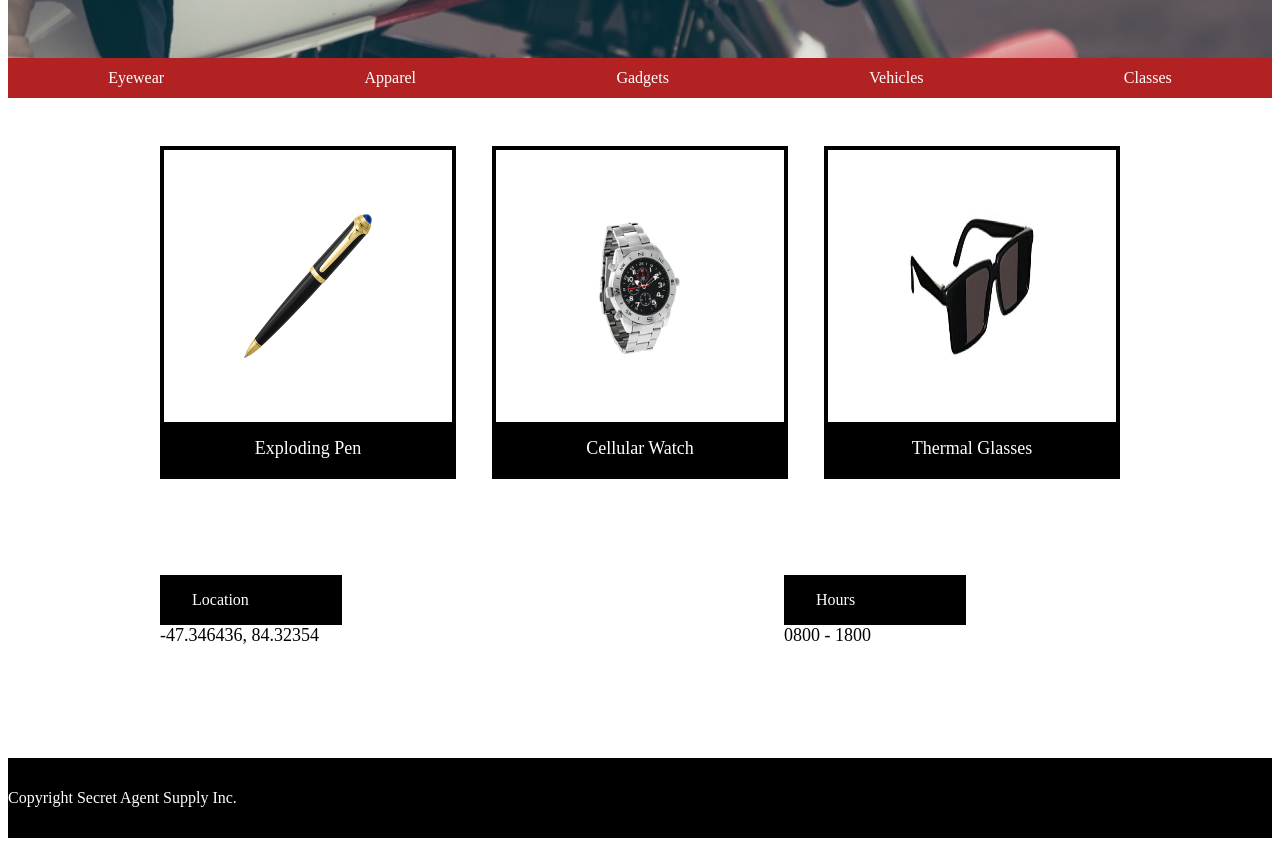
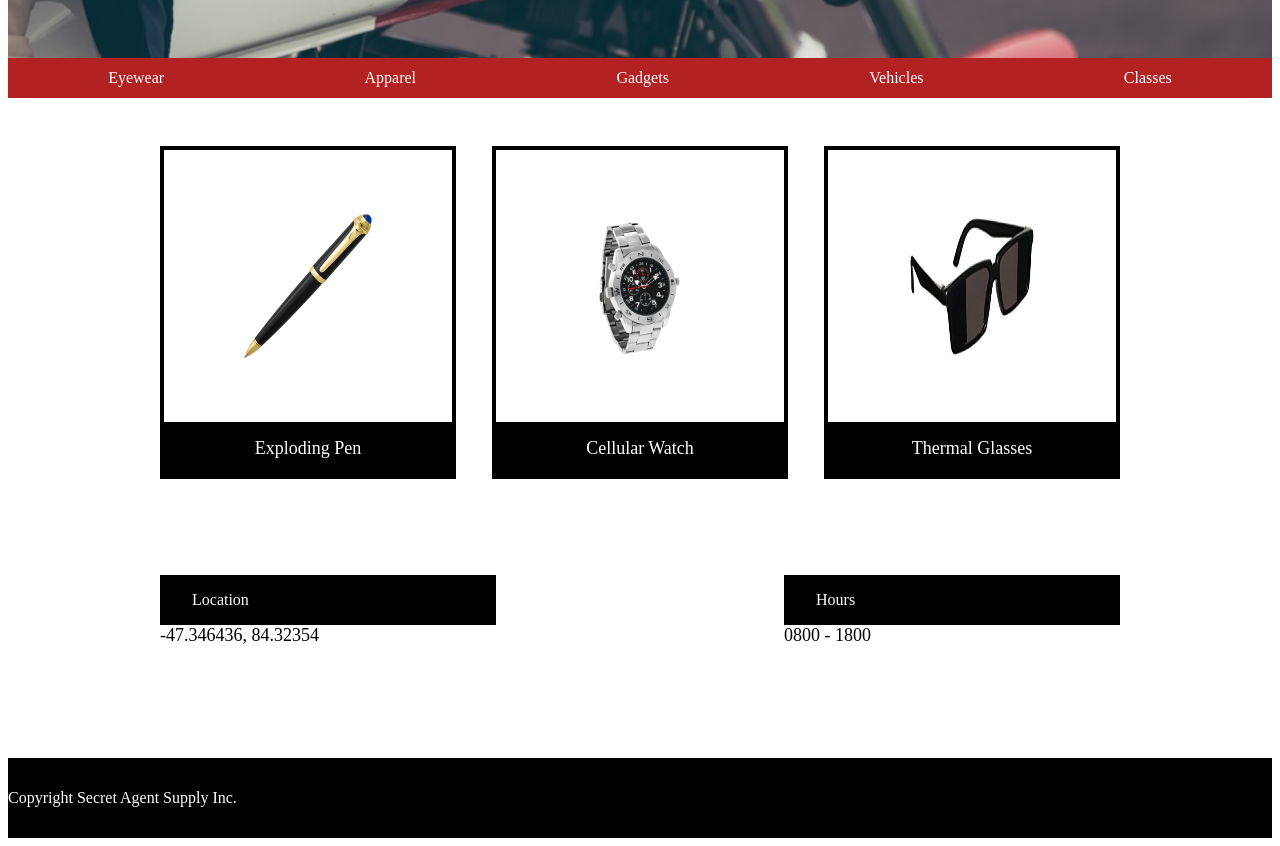
Before and after one commit to GHDon/Secret-Agent-Supply-Inc, a plain HTML site: page index.html in a window 1280 px wide. Shown: the part 469-1315 px from the top of the page. Drawn offline with Linux system fonts and the light colour scheme.

Commit message:
git remove

```diff
--- a/resources/css/style.css
+++ b/resources/css/style.css
@@ -155,7 +155,6 @@ h3 {
   flex-direction: column;
   background-color: black;
   color: white;
-  width: 35%;
   padding: 1em 2em;
   font-size: 1rem;
 }
@@ -164,7 +163,6 @@ h3 {
   flex-direction: column;
   background-color: black;
   color: white;
-  width: 35%;
   padding: 1em 2em;
   font-size: 1rem;
 }
```
